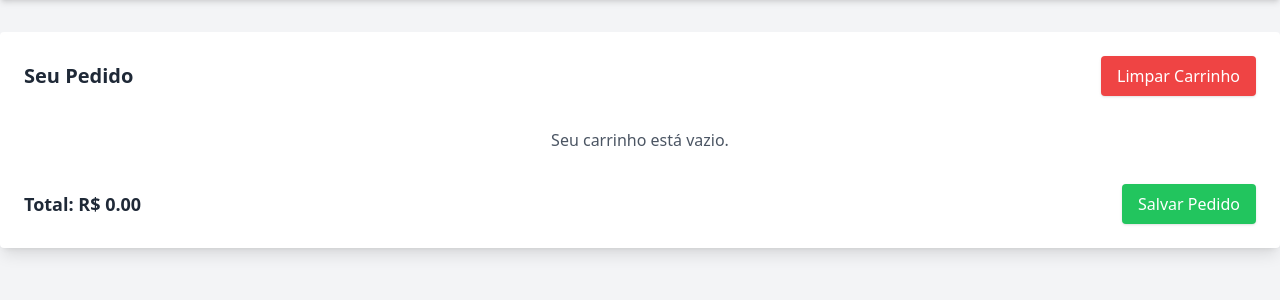
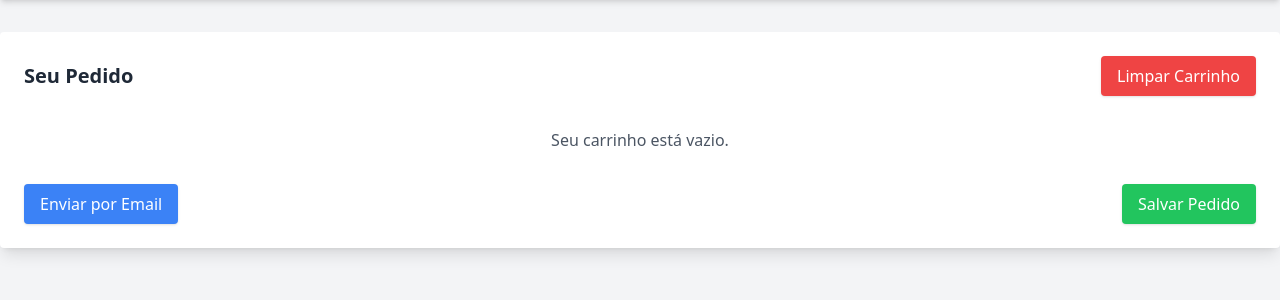
Before and after one commit to masrodrigues/fusofix, a Django app: page /pedido/ in a window 1280 px wide. Shown: the part 88-388 px from the top of the page. Run offline with Django 4.2, Linux system fonts and the light colour scheme; some libraries are stand-ins or nearby versions.

Commit message:
Envio por email

```diff
--- a/busca/templates/busca/pedido.html
+++ b/busca/templates/busca/pedido.html
@@ -40,7 +40,12 @@
             <!-- Itens do pedido serão renderizados aqui -->
         </ul>
         <div class="mt-4 flex justify-between items-center">
-            <p class="text-lg font-extrabold">Total: <span id="order-total">R$ 0.00</span></p>
+            <button
+                id="send-email"
+                class="bg-blue-500 hover:bg-blue-600 text-white px-4 py-2 rounded shadow"
+            >
+                Enviar por Email
+            </button>
             <button
                 id="save-order"
                 class="bg-green-500 hover:bg-green-600 text-white px-4 py-2 rounded shadow"
@@ -48,6 +53,7 @@
                 Salvar Pedido
             </button>
         </div>
+
     </div>
 
     <!-- Modal para salvar pedido -->
@@ -79,12 +85,14 @@
         const orderTotalContainer = document.getElementById("order-total");
         const clearCartButton = document.getElementById("clear-cart");
         const saveOrderButton = document.getElementById("save-order");
+        const sendEmailButton = document.getElementById("send-email");
         const saveModal = document.getElementById("save-modal");
         const closeSaveModalButton = document.getElementById("close-save-modal");
         const confirmSaveButton = document.getElementById("confirm-save");
         const clientNameInput = document.getElementById("client-name");
 
         let order = JSON.parse(localStorage.getItem("order")) || [];
+        let isEmailFlow = false;
 
         // Renderizar os itens do pedido
         function renderOrder() {
@@ -132,6 +140,13 @@
 
         // Abrir modal para salvar pedido
         saveOrderButton.addEventListener("click", () => {
+            isEmailFlow = false;
+            saveModal.classList.remove("hidden");
+        });
+
+        // Abrir modal para enviar email
+        sendEmailButton.addEventListener("click", () => {
+            isEmailFlow = true;
             saveModal.classList.remove("hidden");
         });
 
@@ -140,26 +155,26 @@
             saveModal.classList.add("hidden");
         });
 
-        // Confirmar e salvar pedido
+        // Confirmar e salvar pedido ou enviar email
         confirmSaveButton.addEventListener("click", () => {
             const clientName = clientNameInput.value.trim();
             if (!clientName) {
                 alert("Por favor, insira o nome do cliente.");
                 return;
             }
-            generatePDF(clientName);
+
+            generatePDF(clientName, isEmailFlow);
             saveModal.classList.add("hidden");
             clientNameInput.value = "";
         });
 
-        function generatePDF(clientName) {
+        function generatePDF(clientName, isEmail = false) {
             const { jsPDF } = window.jspdf;
             const doc = new jsPDF();
 
             const logo = new Image();
             logo.src = "{% static 'images/logo-fusofix.png' %}";
 
-            // Obter a data atual formatada
             const currentDate = new Date();
             const formattedDate = currentDate.toLocaleDateString("pt-BR", {
                 day: "2-digit",
@@ -168,12 +183,11 @@
             });
 
             logo.onload = function () {
-                // Obter as proporções originais do logo
-                const logoWidth = 40; // Largura desejada
-                const logoHeight = (logo.height / logo.width) * logoWidth; // Altura proporcional ao logoWidth
+                const logoWidth = 40;
+                const logoHeight = (logo.height / logo.width) * logoWidth;
 
                 // Cabeçalho com logo e título
-                doc.addImage(logo, "PNG", 10, 10, logoWidth, logoHeight); // Redimensionar proporcionalmente
+                doc.addImage(logo, "PNG", 10, 10, logoWidth, logoHeight);
                 doc.setFont("helvetica", "bold");
                 doc.setFontSize(20);
                 doc.text("Resumo do Pedido", 150, 20, null, null, "right");
@@ -186,7 +200,7 @@
                 doc.text(`Data do Pedido: ${formattedDate}`, 10, logoHeight + 30);
 
                 // Linha divisória
-                doc.setDrawColor(242, 47, 81); // Cor do logo Fusofix
+                doc.setDrawColor(242, 47, 81);
                 doc.setLineWidth(0.5);
                 doc.line(10, logoHeight + 35, 200, logoHeight + 35);
 
@@ -198,7 +212,6 @@
                     `R$ ${item.total.toFixed(2)}`
                 ]);
 
-                // Total geral
                 let total = order.reduce((sum, item) => sum + item.total, 0);
                 data.push(["", "Total", `R$ ${total.toFixed(2)}`]);
 
@@ -207,38 +220,51 @@
                     head: headers,
                     body: data,
                     theme: "grid",
-                    headStyles: { fillColor: [242, 47, 81], textColor: [255, 255, 255], fontSize: 12 }, // Cor Fusofix no cabeçalho
+                    headStyles: { fillColor: [242, 47, 81], textColor: [255, 255, 255], fontSize: 12 },
                     styles: { fontSize: 10, cellPadding: 3 },
                     bodyStyles: (rowIndex, colIndex) => {
-                        if (rowIndex === data.length - 1) return { fontStyle: "bold" }; // Total em negrito
+                        if (rowIndex === data.length - 1) return { fontStyle: "bold" };
                         return {};
                     },
                     columnStyles: {
-                        0: { halign: "left", cellWidth: 90 }, // Nome
-                        1: { halign: "center", cellWidth: 40 }, // Quantidade
-                        2: { halign: "right", cellWidth: 50 }   // Valor Total
+                        0: { halign: "left", cellWidth: 90 },
+                        1: { halign: "center", cellWidth: 40 },
+                        2: { halign: "right", cellWidth: 50 }
                     }
                 });
 
-                // Rodapé
-                const pageHeight = doc.internal.pageSize.height;
-                doc.setFontSize(10);
-                doc.text("Fusofix 2025. Obrigado pela preferência!", 105, pageHeight - 10, null, null, "center");
+                if (isEmail) {
+                    const pdfBlob = doc.output("blob");
+                    const pdfUrl = URL.createObjectURL(pdfBlob);
 
-                // Salvar o PDF
-                doc.save(`Pedido_${clientName.replace(/\s/g, "_")}.pdf`);
+                    const emailSubject = encodeURIComponent("Resumo do Pedido");
+                    const emailBody = encodeURIComponent(`Segue em anexo o resumo do pedido do cliente: ${clientName}.`);
+                    const emailLink = `mailto:?subject=${emailSubject}&body=${emailBody}`;
+
+                    const link = document.createElement("a");
+                    link.href = pdfUrl;
+                    link.download = `Pedido_${clientName.replace(/\s/g, "_")}.pdf`;
+                    link.click();
+
+                    setTimeout(() => {
+                        window.open(emailLink, "_self");
+                    }, 500); // Pequeno atraso para garantir que o PDF seja baixado antes do e-mail abrir
+                } else {
+                    doc.save(`Pedido_${clientName.replace(/\s/g, "_")}.pdf`);
+                }
             };
 
-            // Tratamento para erro ao carregar o logo
             logo.onerror = function () {
                 alert("Erro ao carregar o logo para o PDF.");
             };
         }
 
-
         // Renderizar o pedido ao carregar a página
         document.addEventListener("DOMContentLoaded", renderOrder);
     </script>
-    <script src="https://cdnjs.cloudflare.com/ajax/libs/jspdf-autotable/3.5.23/jspdf.plugin.autotable.min.js"></script>
+
+
+
+        <script src="https://cdnjs.cloudflare.com/ajax/libs/jspdf-autotable/3.5.23/jspdf.plugin.autotable.min.js"></script>
 </body>
 </html>
```
